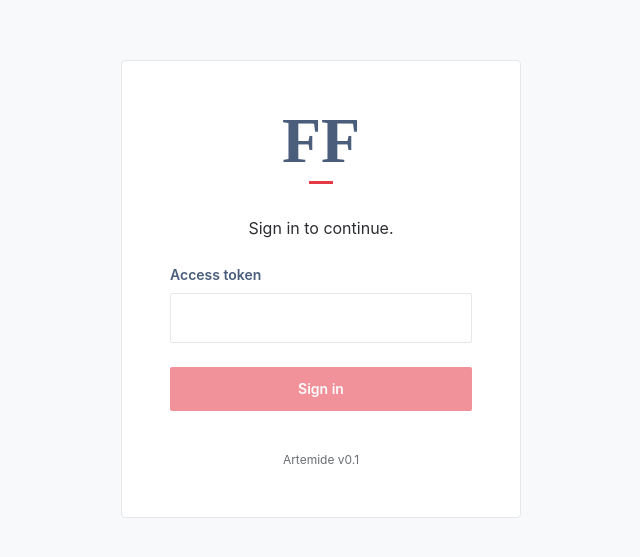
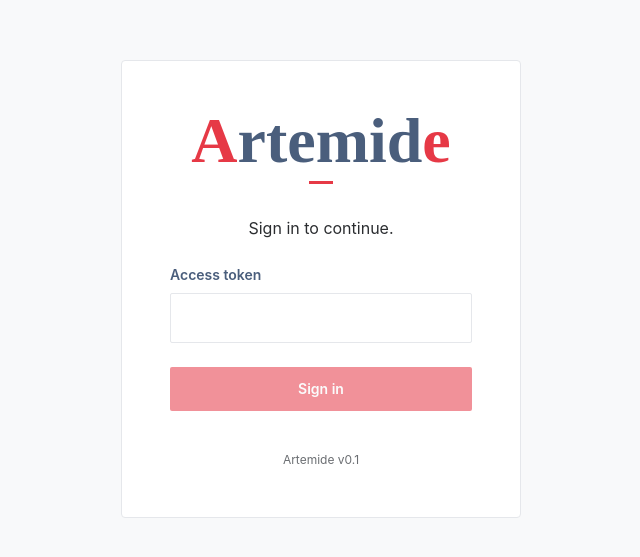
Before and after one commit to frandrake/artemide, an Astro site in the folder web/: page /login in a window 1280 px wide. Shown: the part 111-668 px from the top of the page, without its empty margins (319-959 px from the left). Built offline with nearby package versions, Linux system fonts and the light colour scheme; Astro itself is replaced by a stand-in of ours.

Commit message:
feat(web): replace FF monogram with Artemide wordmark (vermillion A/e, slate-blue rtemid)
Header brand-mark and login monogram now read "Artemide" with the
A and final e in vermillion, the rtemid middle in slate blue.

Co-Authored-By: Claude Opus 4.7 (1M context) <noreply@anthropic.com>

```diff
--- a/web/src/components/layout/Header.astro
+++ b/web/src/components/layout/Header.astro
@@ -27,7 +27,7 @@ const more = [
 <header class="header">
   <div class="header-inner">
     <a class="brand" href="/" aria-label="Artemide home">
-      <span class="brand-mark">FF</span>
+      <span class="brand-mark"><span class="brand-mark-accent">A</span>rtemid<span class="brand-mark-accent">e</span></span>
       <span class="brand-rule" aria-hidden="true"></span>
     </a>
 
@@ -98,6 +98,7 @@ const more = [
     color: var(--slate-blue);
     letter-spacing: 0.02em;
   }
+  .brand-mark-accent { color: var(--vermillion); }
   .brand-rule {
     display: block;
     width: 24px;
--- a/web/src/pages/login.astro
+++ b/web/src/pages/login.astro
@@ -6,7 +6,7 @@ import LoginForm from '../components/LoginForm';
   <div class="login-page">
     <div class="login-card">
       <header class="login-brand">
-        <span class="login-monogram">FF</span>
+        <span class="login-monogram"><span class="login-monogram-accent">A</span>rtemid<span class="login-monogram-accent">e</span></span>
         <span class="login-rule" aria-hidden="true"></span>
       </header>
       <p class="login-tagline">Sign in to continue.</p>
@@ -51,6 +51,7 @@ import LoginForm from '../components/LoginForm';
     line-height: 1;
     color: var(--slate-blue);
   }
+  .login-monogram-accent { color: var(--vermillion); }
   .login-rule {
     display: block;
     width: 24px;
```
